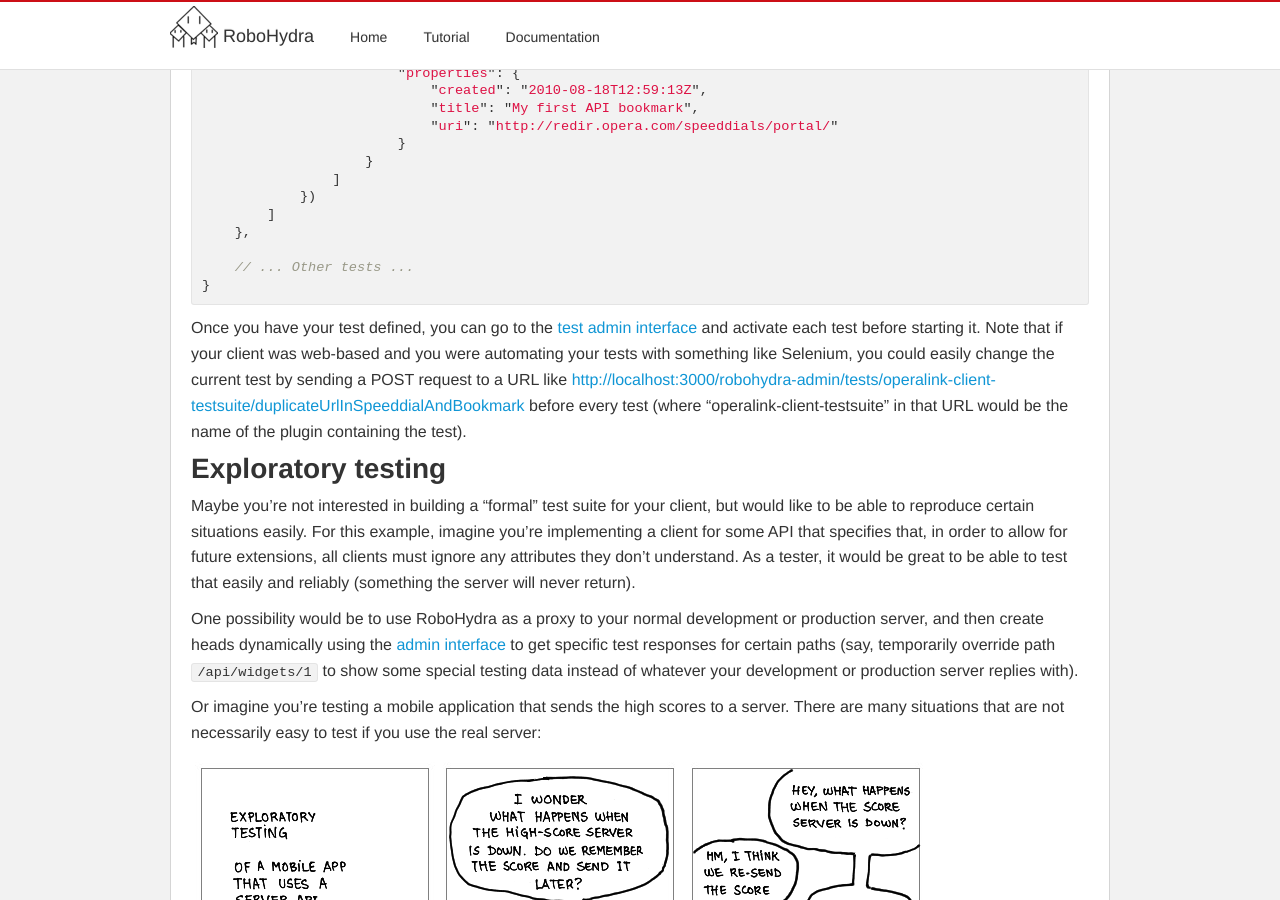
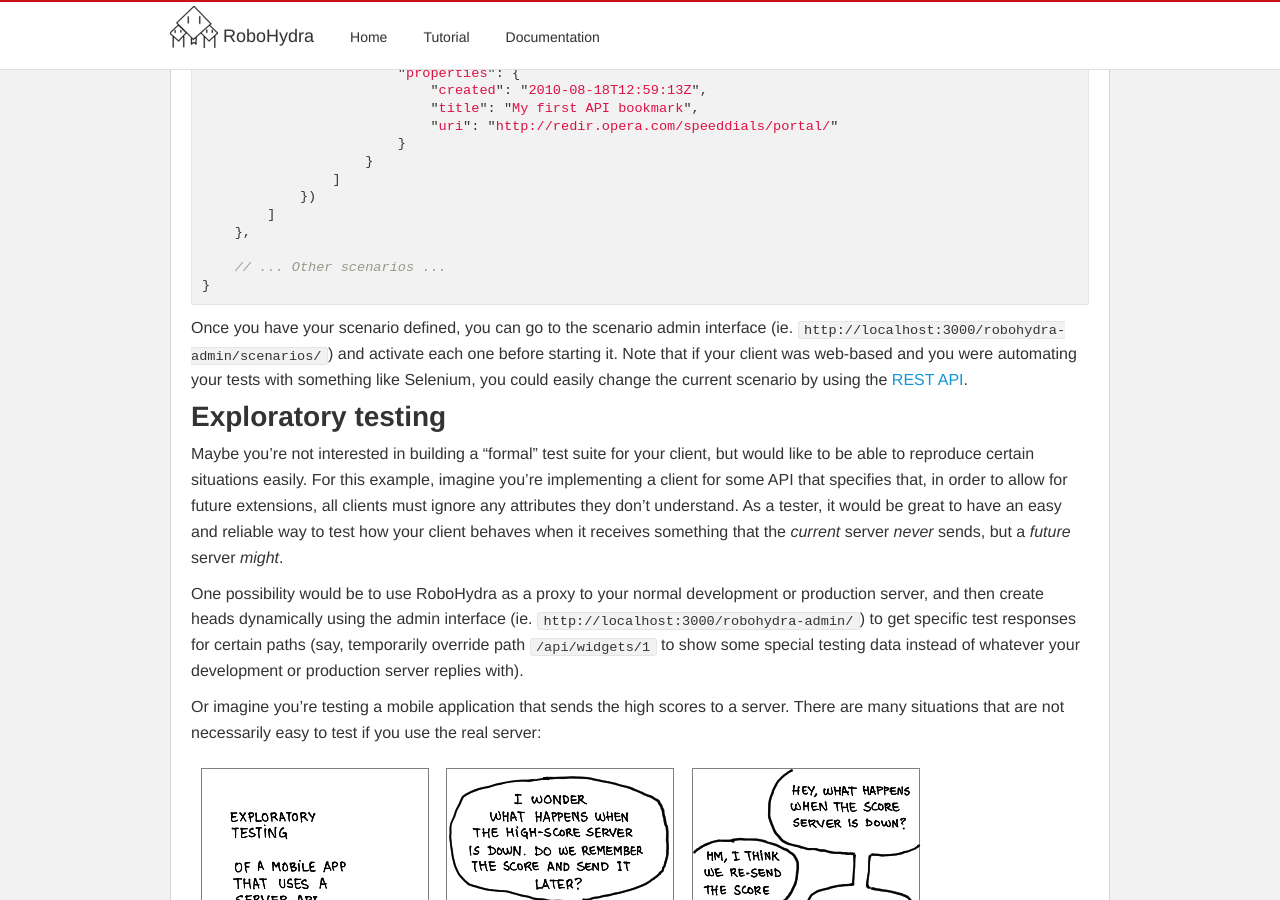
Before and after one commit to robohydra/robohydra, a Jekyll site: the page built from usecases/index.md, in a window 1280 px wide and 900 px high, scrolled down 2448 px. Built offline with Jekyll 4.4.1, drawn with Linux system fonts in a browser that asks for light colours; some of the changed text lies outside the part shown.

Commit message:
Small tweaks in the usecases page

```diff
--- a/usecases/index.md
+++ b/usecases/index.md
@@ -54,7 +54,7 @@ same URL as the Speed Dial. In that case, these two RoboHydra heads
 would do the job nicely:
 
 {% highlight javascript %}
-tests: {
+scenarios: {
     duplicateUrlInSpeeddialAndBookmark: {
         heads: [
             new RoboHydraHeadStatic({
@@ -102,19 +102,16 @@ tests: {
         ]
     },
 
-    // ... Other tests ...
+    // ... Other scenarios ...
 }
 {% endhighlight %}
 
-Once you have your test defined, you can go to the [test admin
-interface](http://localhost:3000/robohydra-admin/tests) and activate
-each test before starting it. Note that if your client was web-based
-and you were automating your tests with something like Selenium, you
-could easily change the current test by sending a POST request to a
-URL like
-[http://localhost:3000/robohydra-admin/tests/operalink-client-testsuite/duplicateUrlInSpeeddialAndBookmark](http://localhost:3000/robohydra-admin/tests/operalink-client-testsuite/duplicateUrlInSpeeddialAndBookmark)
-before every test (where "operalink-client-testsuite" in that URL
-would be the name of the plugin containing the test).
+Once you have your scenario defined, you can go to the scenario admin
+interface (ie. `http://localhost:3000/robohydra-admin/scenarios/`) and
+activate each one before starting it. Note that if your client was
+web-based and you were automating your tests with something like
+Selenium, you could easily change the current scenario by using the
+[REST API](/docs/).
 
 
 Exploratory testing
@@ -125,12 +122,13 @@ client, but would like to be able to reproduce certain situations
 easily. For this example, imagine you're implementing a client for
 some API that specifies that, in order to allow for future extensions,
 all clients must ignore any attributes they don't understand. As a
-tester, it would be great to be able to test that easily and reliably
-(something the server will never return).
+tester, it would be great to have an easy and reliable way to test how
+your client behaves when it receives something that the _current_
+server _never_ sends, but a _future_ server _might_.
 
 One possibility would be to use RoboHydra as a proxy to your normal
 development or production server, and then create heads dynamically using
-the [admin interface](http://localhost:3000/robohydra-admin) to get
+the admin interface (ie. `http://localhost:3000/robohydra-admin/`) to get
 specific test responses for certain paths (say, temporarily override
 path `/api/widgets/1` to show some special testing data instead of
 whatever your development or production server replies with).
@@ -155,17 +153,17 @@ Even if your "testing" doesn't need any support, RoboHydra might come
 in handy to reliably reproduce hard-to-track bugs like race
 conditions.  For example, let's say you are building an application
 that uses two different servers: one for authentication and another
-one to retrieve data from. Usually the authentication server replies
-before the client can manage to send the data retrieval request, but
-if it doesn't, maybe the client will send the request with an empty or
-invalid user name.
+one to retrieve application data from. Usually the authentication
+server replies before the client can manage to send the data retrieval
+request, but if it doesn't, maybe the client will send the request
+with an empty or invalid user name.
 
 RoboHydra allows you to set up this "race condition" in a reliable
 way, making the authentication request take a couple of seconds to
 respond, or maybe respond with an internal server error or not respond
 at all. This usage of RoboHydra might make it trivial to debug and fix
 errors that otherwise could take hours, if not days. Not to mention
-that once fixed, it would be much easier to verify the fix.
+that once fixed, it will be much easier to verify the fix.
 
 This simple head waits one second before serving requests for the
 `/authentication` URL path:
@@ -183,6 +181,9 @@ new RoboHydraHead({
 // ... head that actually serves the
 // "/authentication" path (eg. a proxying head) ...
 {% endhighlight %}
+
+See "The next function" in the "RoboHydra heads" section in the
+[documentation](/docs/) for more details.
 
 
 Make your front-end developers' lives easier
@@ -218,6 +219,10 @@ new RoboHydraHeadProxy({
 
 <img src="../static/img/frontend-comic2.png" />
 
+As this is such a common use of RoboHydra, there's a plugin called
+`frontend-dev-proxy` that does exactly that. See the "Standard
+plugins" section in the [documentation](/docs/) for more details.
+
 
 Offline testing/prototyping
 ---------------------------
```
Also changed, not shown: other parts of usecases/index.md (+4 -2 lines).
